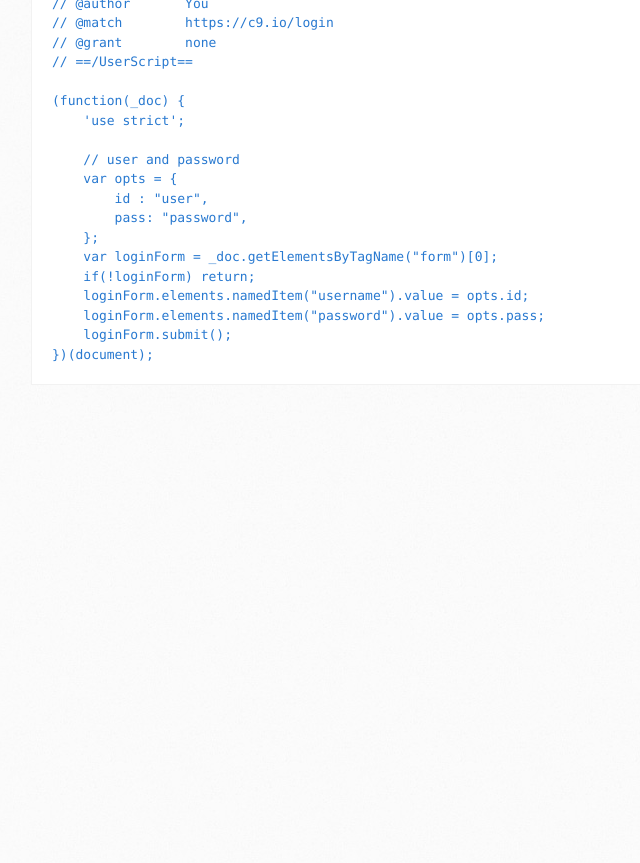
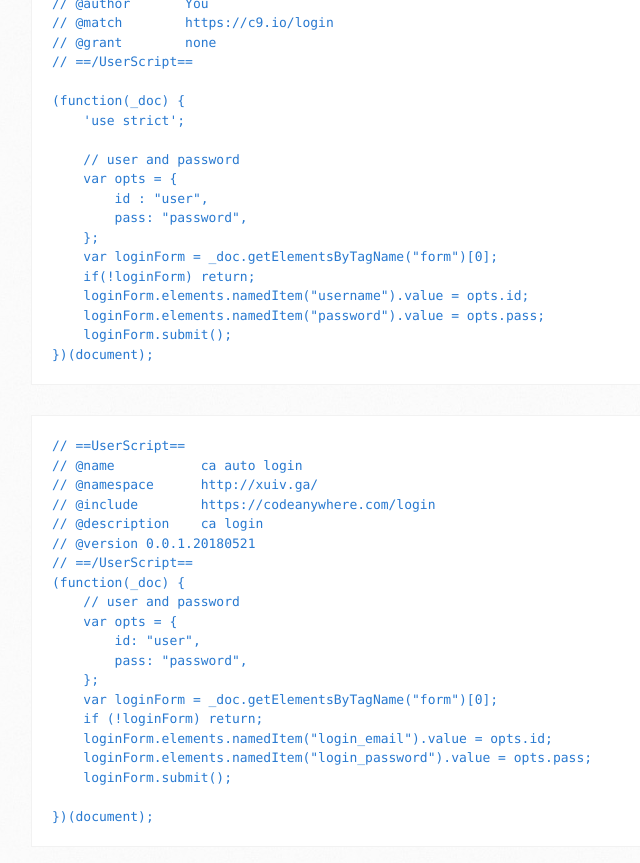
Before and after one commit to xuiv/xuiv.github.io, a Jekyll site: the page built from _posts/2018-04-24-Cloud9 -login.markdown, in a window 1280 px wide and 900 px high, scrolled down 940 px. Shown: the top 863 px of the window, without its empty margins (139-779 px from the left). Built offline with Jekyll 4.4.1, drawn with Linux system fonts in a browser that asks for light colours; some web fonts are replaced; before the commit the page ends 1378 px from its top, so only the background shows below that.

Commit message:
Update 2018-04-24-Cloud9 -login.markdown

````diff
--- a/_posts/2018-04-24-Cloud9 -login.markdown
+++ b/_posts/2018-04-24-Cloud9 -login.markdown
@@ -55,3 +55,26 @@ categories: computer config
     loginForm.submit();
 })(document);
 ```
+
+```
+// ==UserScript==
+// @name           ca auto login
+// @namespace      http://xuiv.ga/
+// @include        https://codeanywhere.com/login
+// @description    ca login
+// @version 0.0.1.20180521
+// ==/UserScript==
+(function(_doc) {
+    // user and password
+    var opts = {
+        id: "user",
+        pass: "password",
+    };
+    var loginForm = _doc.getElementsByTagName("form")[0];
+    if (!loginForm) return;
+    loginForm.elements.namedItem("login_email").value = opts.id;
+    loginForm.elements.namedItem("login_password").value = opts.pass;
+    loginForm.submit();
+
+})(document);
+```
````
